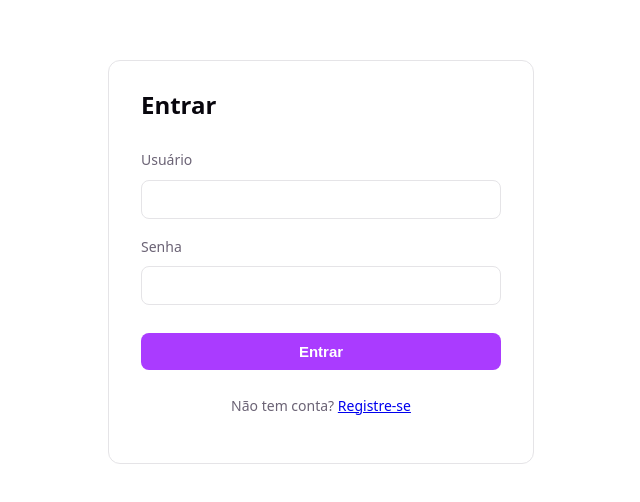
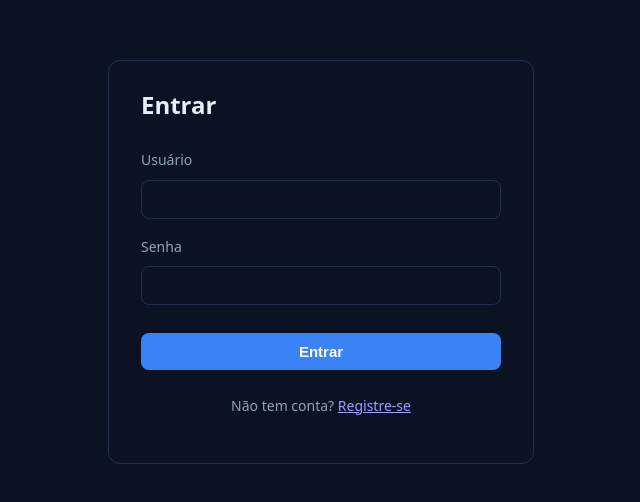
Before and after one commit to jjpocesar/projeto-to-grow, a React (Vite) app in the folder frontend/: page /login in a window 1280 px wide. Shown: the part 138-640 px from the top of the page, without its empty margins (319-959 px from the left). Built offline with nearby package versions, Linux system fonts and the light colour scheme; no server answers.

Commit message:
Muda esquema de cores para tema azul escuro

```diff
--- a/frontend/src/index.css
+++ b/frontend/src/index.css
@@ -1,36 +1,24 @@
 :root {
-  --text: #6b6375;
-  --text-h: #08060d;
-  --bg: #fff;
-  --border: #e5e4e7;
-  --accent: #aa3bff;
-  --accent-bg: rgba(170, 59, 255, 0.1);
-  --accent-border: rgba(170, 59, 255, 0.5);
-  --danger: #d92d20;
-  --success: #12894f;
+  --text: #94a3b8;
+  --text-h: #e8edf7;
+  --bg: #0b1224;
+  --border: #22304d;
+  --accent: #3b82f6;
+  --accent-bg: rgba(59, 130, 246, 0.15);
+  --accent-border: rgba(59, 130, 246, 0.5);
+  --danger: #f87171;
+  --success: #34d399;
 
   --sans: system-ui, 'Segoe UI', Roboto, sans-serif;
 
   font: 16px/145% var(--sans);
-  color-scheme: light dark;
+  color-scheme: dark;
   color: var(--text);
   background: var(--bg);
   font-synthesis: none;
   text-rendering: optimizeLegibility;
   -webkit-font-smoothing: antialiased;
   -moz-osx-font-smoothing: grayscale;
-}
-
-@media (prefers-color-scheme: dark) {
-  :root {
-    --text: #9ca3af;
-    --text-h: #f3f4f6;
-    --bg: #16171d;
-    --border: #2e303a;
-    --accent: #c084fc;
-    --accent-bg: rgba(192, 132, 252, 0.15);
-    --accent-border: rgba(192, 132, 252, 0.5);
-  }
 }
 
 body {
```
